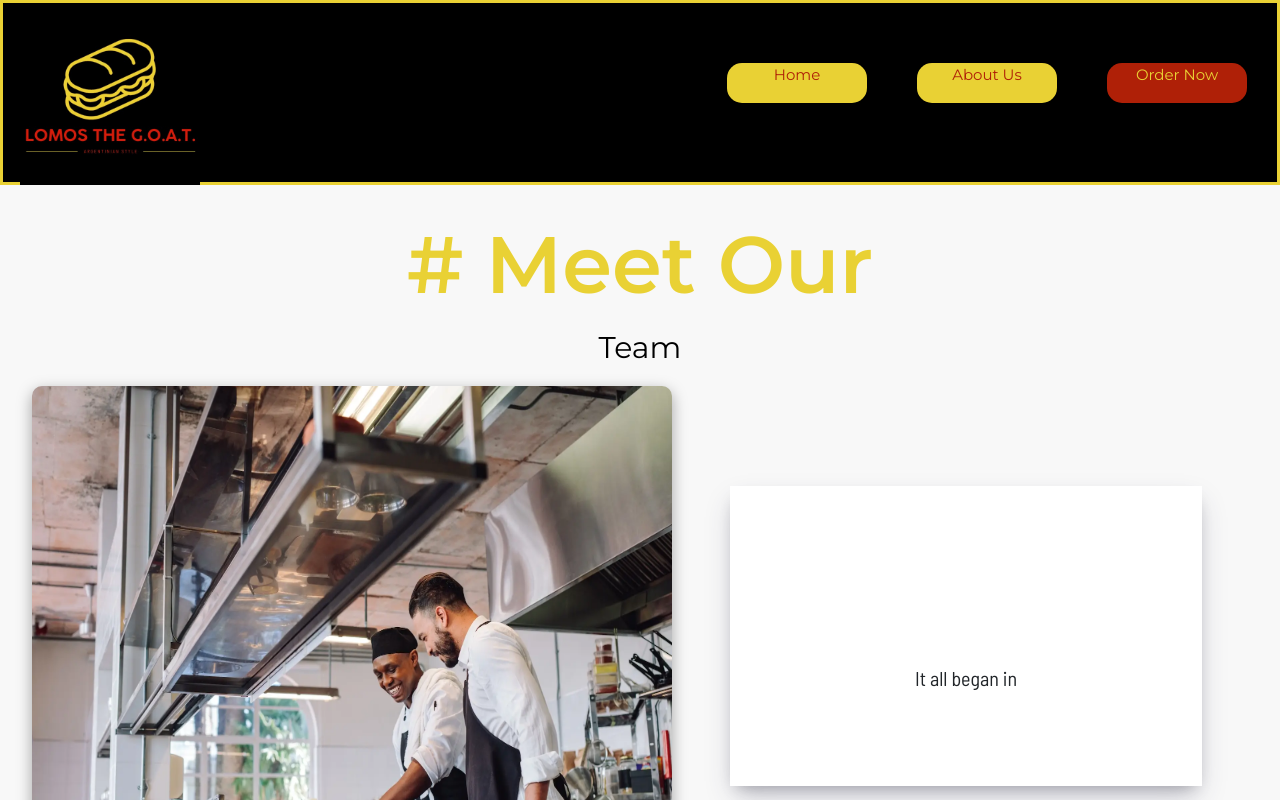
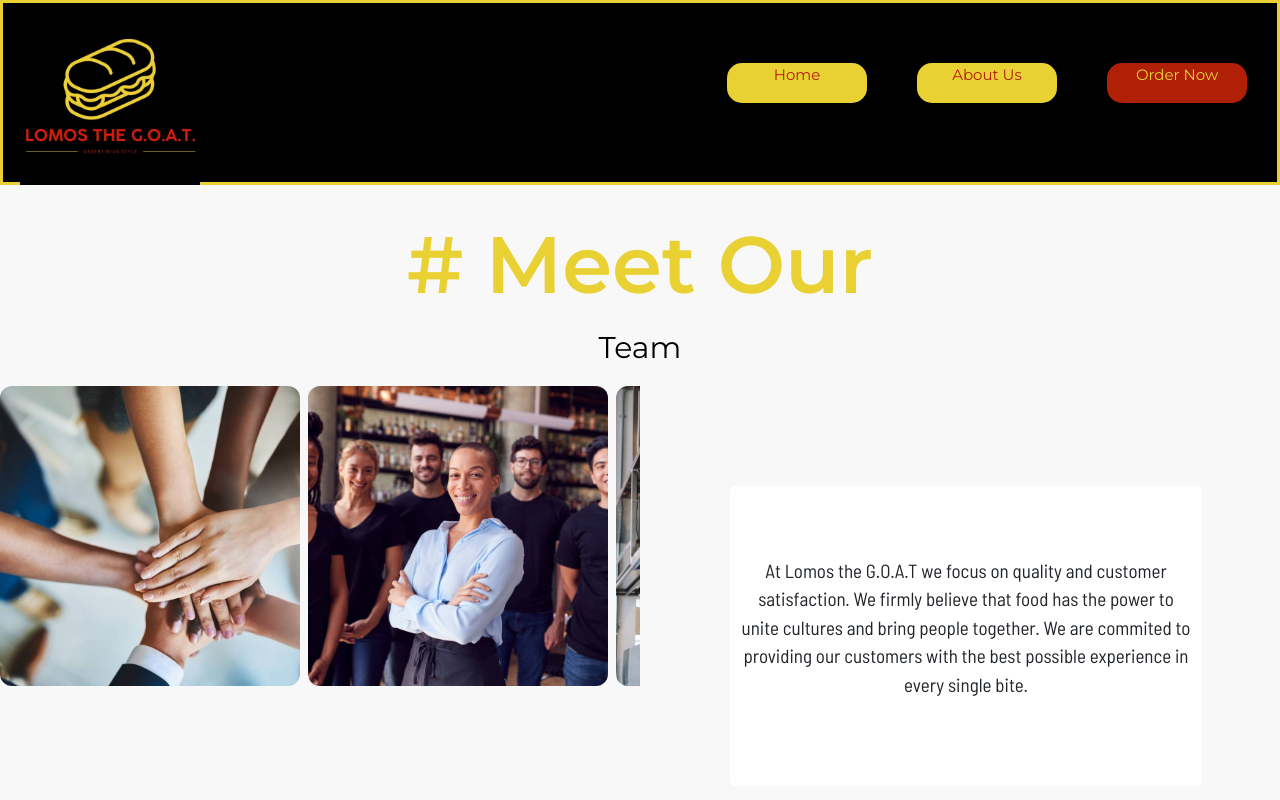
Before and after one commit to JorgeLG87/Lomos-the-G.O.A.T, a React (Vite) app: page /about-us in a window 1280 px wide. Shown: the top 800 px of the page. Built offline with nearby package versions, Linux system fonts and the light colour scheme; the HTML template or start-up script is replaced by a standard one.

Commit message:
Changed the sliding carousel in the about us page.

```diff
--- a/package.json
+++ b/package.json
@@ -15,7 +15,11 @@
   },
   "dependencies": {
     "@emailjs/browser": "^4.3.3",
+    "@emotion/react": "^11.13.3",
+    "@emotion/styled": "^11.13.0",
     "@fortawesome/fontawesome-free": "^6.5.2",
+    "@mui/joy": "^5.0.0-beta.48",
+    "@mui/material": "^6.1.5",
     "@sendgrid/mail": "^8.1.3",
     "animejs": "^3.2.2",
     "bootstrap": "^5.3.3",
--- a/src/App.jsx
+++ b/src/App.jsx
@@ -9,6 +9,7 @@ import { Link } from "react-router-dom";
 import Success from "./Pages/Success.jsx";
 import Cancel from "./Pages/Cancel.jsx";
 
+//COMPONENTS
 import AboutUs from './Pages/AboutUs.jsx';
 import Form from "./Components/Form.jsx";
 import Navbar from "./Components/Navbar.jsx";
@@ -17,6 +18,7 @@ import Home from "./Pages/Home.jsx";
 import CartProvider from './cartContext.jsx';
 import ShowCart from './Components/ShowCart.jsx';
 import AboutUsCarousel from './Components/AboutUsCarousel.jsx';
+import AboutUsMUICarousel from './Components/AboutUsMUICarousel.jsx';
 
 // Import Store Products and Functions to obtain specific prices
 import { storeProducts, getPriceSmall, getPriceMedium, getPriceLarge, getProductData } from './storeProducts.jsx';
--- a/src/CSS/AboutUs.css
+++ b/src/CSS/AboutUs.css
@@ -101,7 +101,7 @@
     align-items: center;
     padding-left: 10px;
     padding-right: 10px;
-    margin-top: 100px;
+    /* margin-top: 100px; */
     /* transform: translateY(-10px);
     transition: opacity 1s ease-out, transform 1s ease-out; */
     @media (width < 450px) {
@@ -121,11 +121,13 @@
     display: flex;
     flex-direction: column;
     justify-content: center;
+    align-items: center;
     gap: 50px;
     /* border: 1px solid black; */
-    border-radius: 0px;
+    border-radius: 5px;
     background-color: white;
-    box-shadow: rgba(50, 50, 93, 0.25) 0px 13px 27px -5px, rgba(0, 0, 0, 0.3) 0px 8px 16px -8px;
+    border:none;
+    /* box-shadow: rgba(50, 50, 93, 0.25) 0px 13px 27px -5px, rgba(0, 0, 0, 0.3) 0px 8px 16px -8px; */
     height: 300px;
     margin-top: 100px;
     margin-left: 40px;
@@ -133,7 +135,7 @@
         gap: 50px;
         margin-top: 50px;
         height: fit-content;
-        padding-top: 20px;
+        /* padding-top: 20px; */
         padding-bottom: 20px;
         margin-left: 5%;
         width: 90%;
--- /dev/null
+++ b/src/Components/AboutUsMUICarousel.jsx
@@ -0,0 +1,67 @@
+import * as React from 'react';
+import AspectRatio from '@mui/joy/AspectRatio';
+import Box from '@mui/joy/Box';
+import Typography from '@mui/joy/Typography';
+import Card from '@mui/joy/Card';
+
+const data = [
+  {
+    src: 'https://images.unsplash.com/photo-1502657877623-f66bf489d236',
+    title: 'Night view',
+    description: '4.21M views',
+  },
+  {
+    src: 'https://images.unsplash.com/photo-1527549993586-dff825b37782',
+    title: 'Lake view',
+    description: '4.74M views',
+  },
+  {
+    src: 'https://images.unsplash.com/photo-1532614338840-ab30cf10ed36',
+    title: 'Mountain view',
+    description: '3.98M views',
+  },
+];
+
+const aboutUsSlides = [
+    { url: "/team1.jpg", title:"Team hands"},
+    { url: "/team2.jpg", title: "Team posing for photo"},
+    { url: "/team3.webp", title: "Team in the kitchen"}
+  ]
+
+export default function AboutUsMUICarousel() {
+  return (
+    <Box
+      sx={{
+        display: 'flex',
+        gap: 1,
+        // py: 1,
+        overflow: 'auto',
+        width: "100%",
+        height: "300px",
+        padding: 0,
+        scrollSnapType: 'x mandatory',
+        '& > *': {
+          scrollSnapAlign: 'center',
+        },
+        '::-webkit-scrollbar': { display: 'none' },
+      }}
+    >
+      {aboutUsSlides.map((item) => (
+        <Card orientation="horizontal" size="lg" key={item.title} variant="none" sx={{boder: "none", outline: "none", backgroundColor: "#F8F8F8", padding: 0}}>
+          <AspectRatio ratio="1" sx={{ minWidth: 300, padding: 0 }}>
+            <img
+              srcSet={`${item.url}?h=120&fit=crop&auto=format&dpr=2 2x`}
+              src={`${item.url}?h=120&fit=crop&auto=format`}
+              alt={item.title}
+            //   style={{width: "100px"}}
+            />
+          </AspectRatio>
+          {/* <Box sx={{ whiteSpace: 'nowrap', mx: 1 }}>
+            <Typography level="title-md">{item.title}</Typography>
+            <Typography level="body-sm">{item.description}</Typography>
+          </Box> */}
+        </Card>
+      ))}
+    </Box>
+  );
+}
--- a/src/Pages/AboutUs.jsx
+++ b/src/Pages/AboutUs.jsx
@@ -1,4 +1,5 @@
 import "../CSS/AboutUs.css";
+import AboutUsMUICarousel from "../Components/AboutUsMUICarousel";
 
 export default function AboutUs({ slides, AboutUsCarousel }) {
     return (
@@ -6,13 +7,16 @@ export default function AboutUs({ slides, AboutUsCarousel }) {
         <div className="title-span-container-aboutus">
             <p className="title2"><span className="span-text"># Meet Our</span></p><p className="title">Team</p>
             <div className="container-body-aboutUs">
-                <AboutUsCarousel slides={slides}/>
+                {/* <AboutUsCarousel slides={slides}/> */}
+                <AboutUsMUICarousel/>
                 <div className="idealogo-text-container">
                     {/* <div className="idea-container">
                         <img className="lightbulb" src="/lightbulb.svg" alt="Lightbulb icon"/>
                     </div> */}
                     <div className="text-aboutUs-container">
-                        <p style={{fontFamily:"Barlow semi condensed", fontSize: "20px"}}>It all began in</p>
+                        <p style={{fontFamily:"Barlow semi condensed", fontSize: "19px"}}>At Lomos the G.O.A.T we focus on quality and customer satisfaction. We firmly believe that food has the power
+                            to unite cultures and bring people together. We are commited to providing our customers with the best possible experience in every single bite.
+                        </p>
                     </div>
                 </div>
             </div>
```
Also changed, not shown: 1 other file (tests, documents, lock files or other folders).
